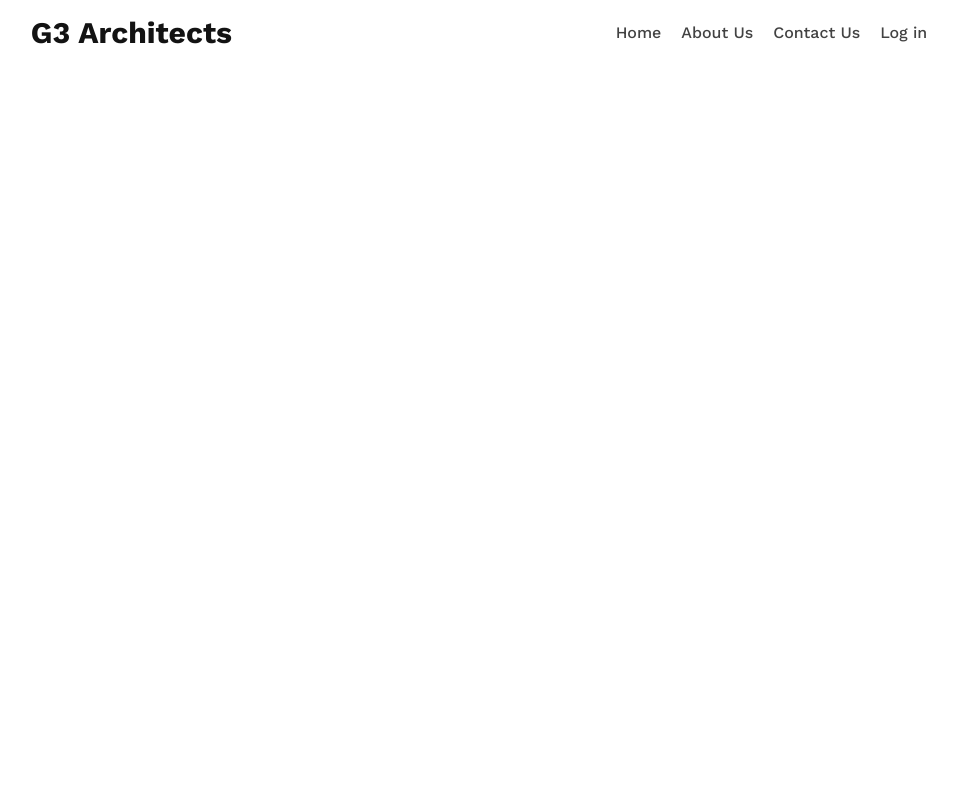
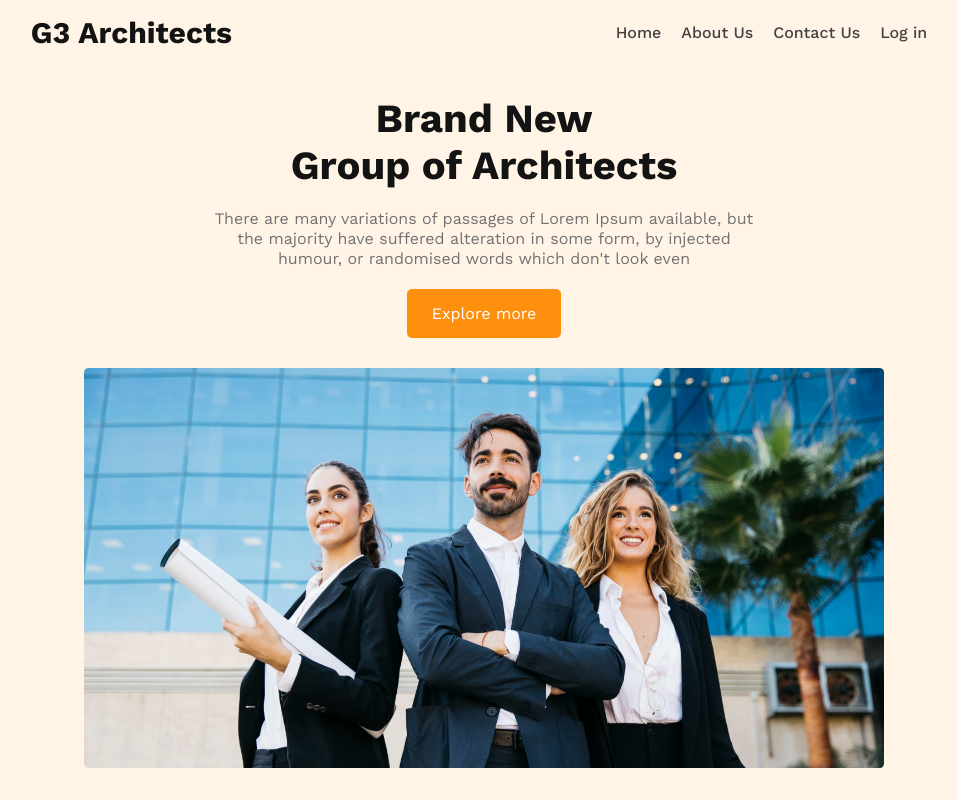
Before and after one commit to Md-Shahriar724/articet-website, a plain HTML site: page index.html in a window 1280 px wide. Shown: the whole page, without its empty margins (156-1113 px from the left). Drawn offline with nearby package versions, Linux system fonts and the light colour scheme.

Commit message:
header added

```diff
--- a/index.html
+++ b/index.html
@@ -1,13 +1,15 @@
 <!DOCTYPE html>
 <html lang="en">
+
 <head>
     <meta charset="UTF-8">
     <meta name="viewport" content="width=device-width, initial-scale=1.0">
     <title>Document</title>
     <link rel="stylesheet" href="style.css">
 </head>
+
 <body>
-    <header>
+    <header class="header">
         <nav class="nav">
             <h1 class="nav-title">G3 Architects</h1>
             <ul class="nav-list">
@@ -17,6 +19,22 @@
                 <li class="nav-list-item">Log in</li>
             </ul>
         </nav>
+        <div class="banner">
+
+            <div class="header-content">
+                <h1 class="header-title">Brand New <br>
+                    Group of Architects
+                </h1>
+                <p class="header-des text-color">There are many variations of passages of Lorem Ipsum available, but the
+                    majority have suffered alteration in some form, by injected humour, or randomised words which
+                    don't look even</p>
+                <button class="btn">Explore more</button>
+            </div>
+            <div class="img-container">
+            <img src="images/banner.png" alt="" class="header-img">
+        </div>
+    </div>
     </header>
 </body>
+
 </html>
--- a/style.css
+++ b/style.css
@@ -5,7 +5,9 @@
     margin: 0px;
     padding: 0px;
 }
-
+.text-color{
+    color:  #727272;
+}
 /* starting style */
 
 .nav-title{
@@ -37,3 +39,53 @@
     font-weight: 500;
     cursor: pointer;
 }
+/* nav bar ends */
+
+.header{
+    background: rgba(255, 144, 14, 0.10);
+    height: 800px;
+}
+.header-title{
+    color:  #131313;
+    text-align: center;
+    font-size: 40px;
+    font-weight: 700;
+    line-height: normal;
+}
+.header-des{
+    font-family: Work Sans;
+    font-size: 1rem;
+    font-style: normal;
+    font-weight: 400;
+    line-height: 20px;
+    width: 550px;
+    margin: 20px auto;
+    text-align: center;
+}
+.btn{
+    border-radius: 5px;
+    background: #FF900E;
+    color: white;
+    border: none;
+    font-size: 1rem;
+    padding: 15px 25px;
+}
+.header-content{
+    max-width: 600px;
+    margin: 30px auto;
+    text-align: center;
+}
+.header-img{
+    height: 400px;
+    width: 800px;
+    text-align: center;
+}
+.img-container{
+    display: felx;
+    align-items: center;
+    justify-content: center;
+}
+.banner{
+    max-width:800px ;
+    margin: 0px auto;
+}
```
